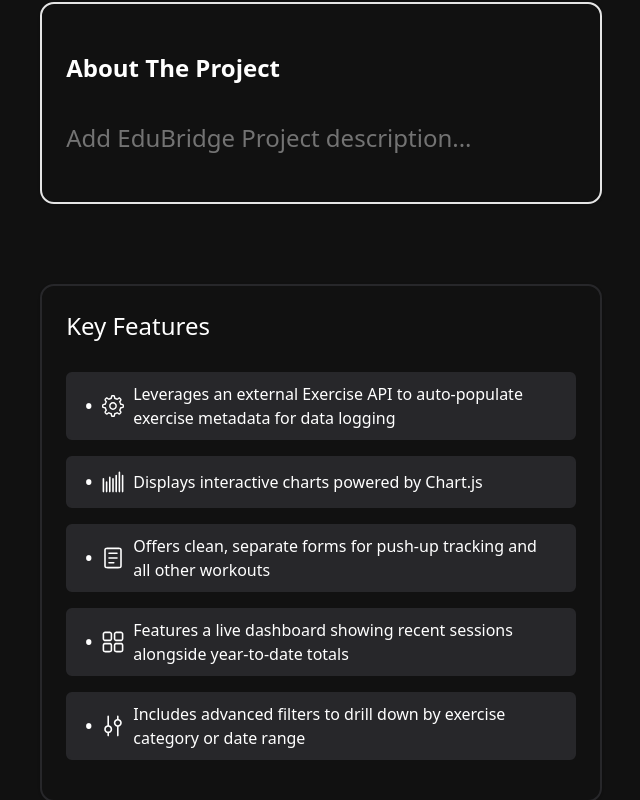
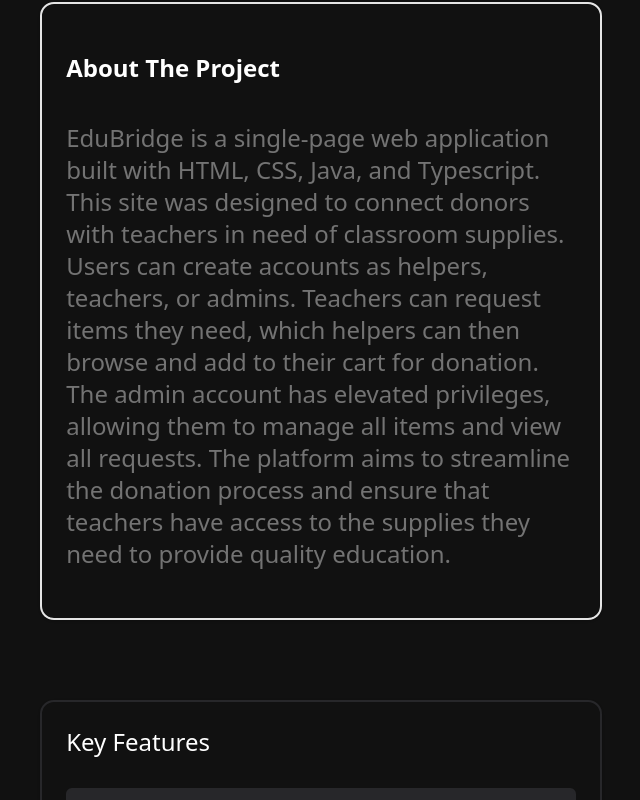
Before and after one commit to AazeemVS/Portfolio-Site, a React (Vite) app in the folder my-portfolio/: page /EduBridgeInfoPage in a window 1280 px wide. Shown: the part 400-1200 px from the top of the page, without its empty margins (319-959 px from the left). Built offline with nearby package versions, Linux system fonts and the light colour scheme.

Commit message:
worked on the key features for EduBridge

```diff
--- a/my-portfolio/src/pages/EduBridgeInfoPage.tsx
+++ b/my-portfolio/src/pages/EduBridgeInfoPage.tsx
@@ -8,11 +8,12 @@ import SBESCICartPage from "@/../images/SBESCICartPage.png";
 import SBESCICupboardPage from "@/../images/SBESCIAdminCupboardPage.png";
 import { ProjectPageLayout } from "@/components/ui/projects/projectPageLayout";
 import {
-  BarChartIcon,
-  DashboardIcon,
-  GearIcon,
-  MixerVerticalIcon,
+  PersonIcon,
+  BackpackIcon,
+  HomeIcon,
   ReaderIcon,
+  MagnifyingGlassIcon,
+  ArchiveIcon,
 } from "@radix-ui/react-icons";
 
 {
@@ -22,35 +23,36 @@ import {
 const EduBridgeInfoPage: React.FC = () => {
   const projectData = {
     title: "EduBridge: Non-Profit Donation Platform",
-    description: "Add EduBridge Project description...",
+    description:
+      "EduBridge is a single-page web application built with HTML, CSS, Java, and Typescript. This site was designed to connect donors with teachers in need of classroom supplies. Users can create accounts as helpers, teachers, or admins. Teachers can request items they need, which helpers can then browse and add to their cart for donation. The admin account has elevated privileges, allowing them to manage all items and view all requests. The platform aims to streamline the donation process and ensure that teachers have access to the supplies they need to provide quality education.",
     githubUrl: "https://github.com/your/project1",
     liveDemoUrl: "https://yourdemo.com", // Add live demo later
     websiteUrl: "https://official-website.com",
 
     features: [
       {
-        icon: <GearIcon width={24} height={24} />,
-        label:
-          "Leverages an external Exercise API to auto-populate exercise metadata for data logging",
+        icon: <HomeIcon width={23} height={23} />,
+        label: "Log in/Log out functionality for helpers, teachers, and admins",
       },
       {
-        icon: <BarChartIcon width={24} height={24} />,
-        label: "Displays interactive charts powered by Chart.js",
+        icon: <MagnifyingGlassIcon width={24} height={24} />,
+        label:
+          "Search for products by entering either their name or their type",
       },
       {
-        icon: <ReaderIcon width={24} height={24} />,
+        icon: <BackpackIcon width={23} height={23} />,
         label:
-          "Offers clean, separate forms for push-up tracking and all other workouts",
+          "Can checkout items in cart, view total cost, and remove items from cart",
       },
       {
-        icon: <DashboardIcon width={24} height={24} />,
+        icon: <ArchiveIcon width={24} height={24} />,
         label:
-          "Features a live dashboard showing recent sessions alongside year-to-date totals",
+          "Teacher can request items specific items by making  which helpers can fill",
       },
       {
-        icon: <MixerVerticalIcon width={24} height={24} />,
+        icon: <PersonIcon width={24} height={24} />,
         label:
-          "Includes advanced filters to drill down by exercise category or date range",
+          "Includes an admin account who can manage all items and view all requests",
       },
     ],
     slides: [
--- a/my-portfolio/src/pages/WorkoutTrackerInfoPage.tsx
+++ b/my-portfolio/src/pages/WorkoutTrackerInfoPage.tsx
@@ -18,7 +18,7 @@ const WorkoutTrackerInfoPage: React.FC = () => {
   const projectData = {
     title: "MoveSync: Workout Tracker Application",
     description:
-      "MoveSync is a single-page web application built with HTML, CSS, and vanilla JavaScript. All workout and push-up data is stored locally in the browser (Local Storage), so users can log, track and visualize their fitness progress. The dashboard shows your most recent sessions plus year-to-date totals, while dedicated forms let you separately enter general workouts and push-up sets. For deeper insights, the Push-Up Analytics view renders interactive bar, line, doughnut and monthly comparison charts using Chart.js, and the Workout Info page lets you filter by workout type",
+      "MoveSync is a single-page web application built with HTML, CSS, and JavaScript. All workout and push-up data is stored locally in the browser (Local Storage), so users can log, track and visualize their fitness progress. The dashboard shows your most recent sessions plus year-to-date totals, while dedicated forms let you separately enter general workouts and push-up sets. For deeper insights, the Push-Up Analytics view renders interactive bar, line, doughnut and monthly comparison charts using Chart.js, and the Workout Info page lets you filter by workout type",
     githubUrl: "https://github.com/AazeemVS/Workout-Push-up-Project",
     liveDemoUrl: "https://yourdemo.com", // Add live demo later
     websiteUrl: "https://official-website.com",
```
